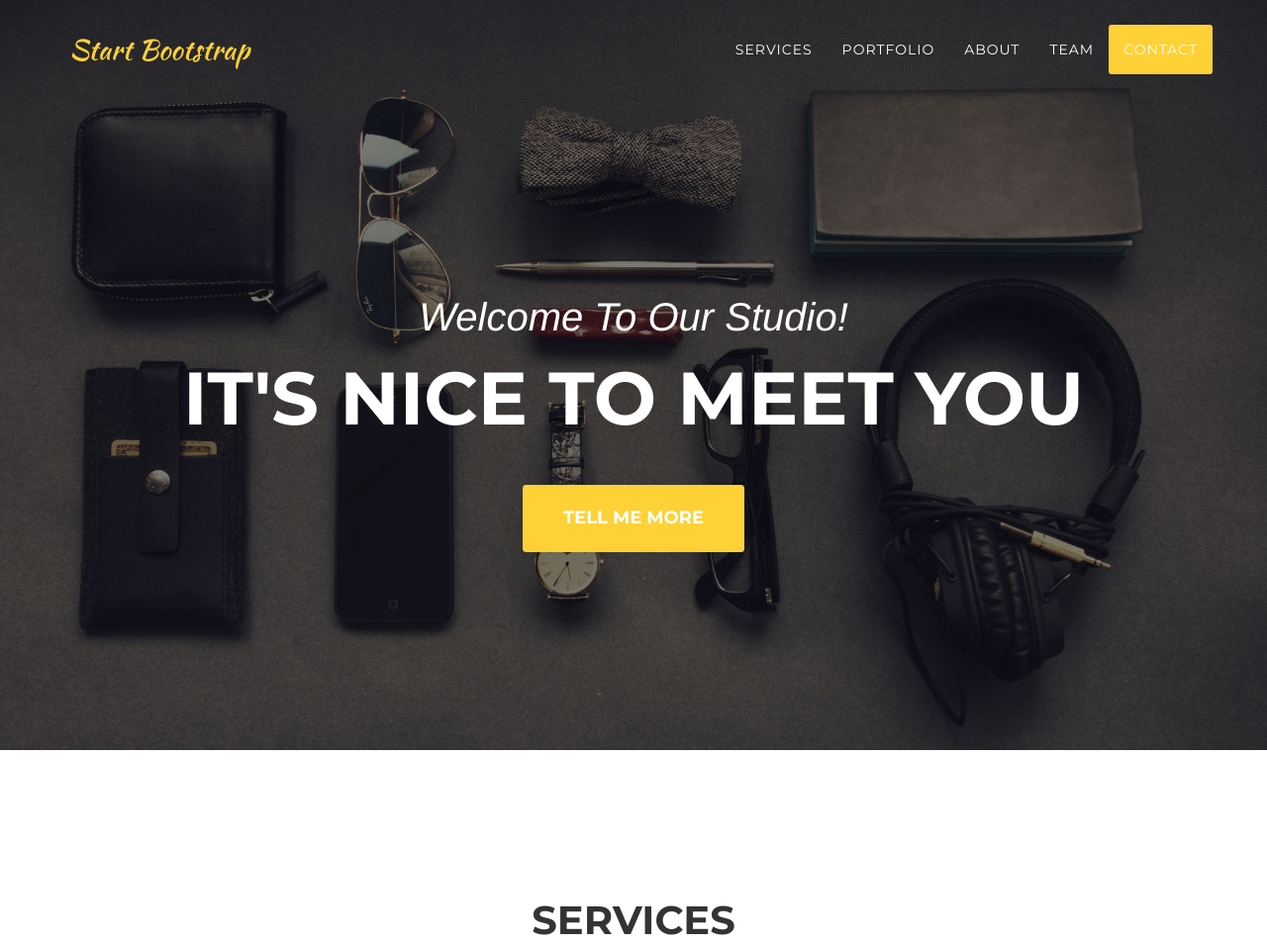
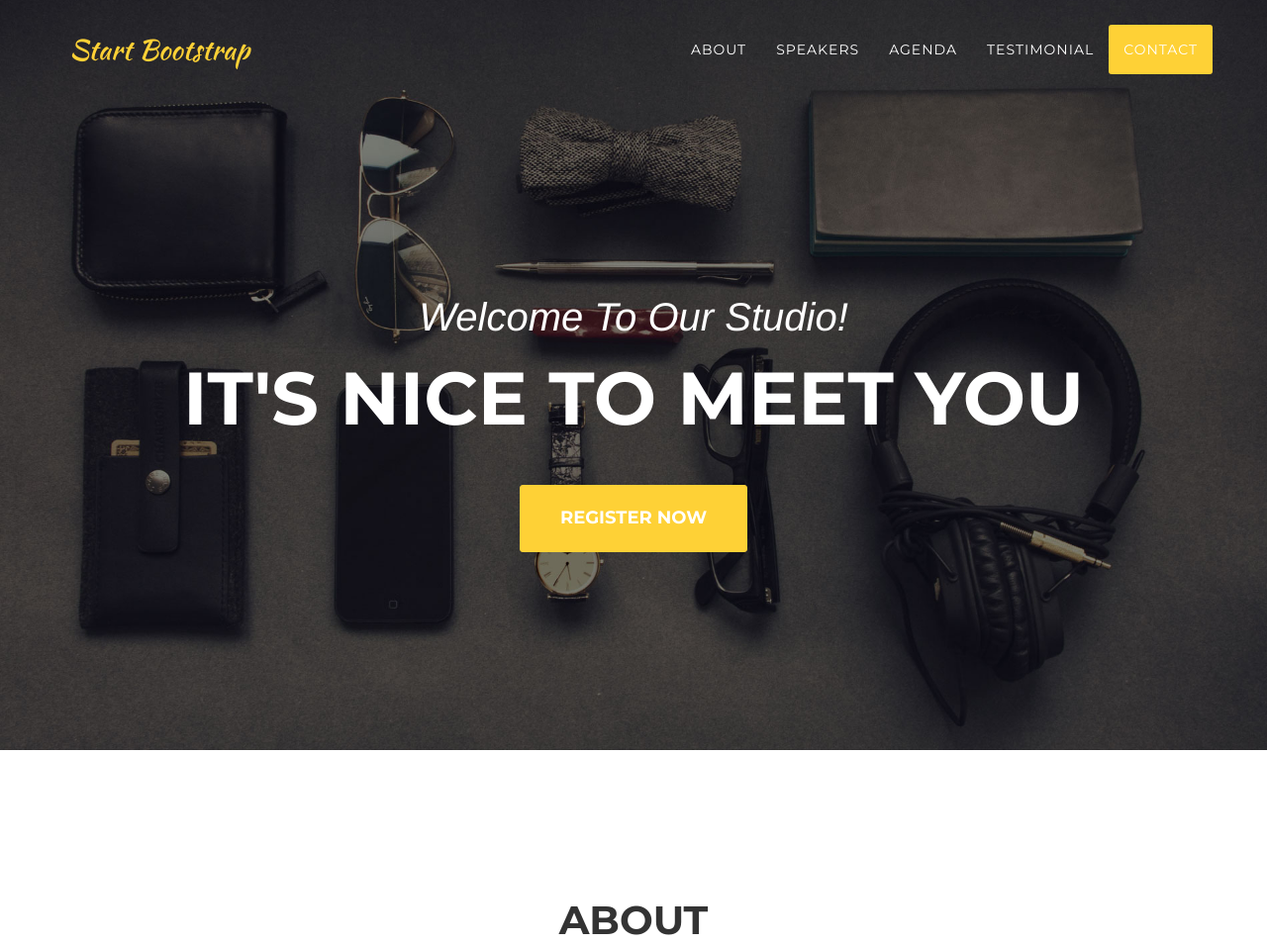
Before and after one commit to CultureSummit/culturesummit.github.io, a plain HTML site: page index.html in a window 1280 px wide. Shown: the top 955 px of the page at 99% size. Drawn offline with nearby package versions, Linux system fonts and the light colour scheme; a web font is replaced by a local one.

Commit message:
modification

```diff
--- a/index.html
+++ b/index.html
@@ -56,16 +56,16 @@
                         <a href="#page-top"></a>
                     </li>
                     <li>
-                        <a class="page-scroll" href="#services">Services</a>
+                        <a class="page-scroll" href="#services">About</a>
                     </li>
                     <li>
-                        <a class="page-scroll" href="#portfolio">Portfolio</a>
+                        <a class="page-scroll" href="#portfolio">Speakers</a>
                     </li>
                     <li>
-                        <a class="page-scroll" href="#about">About</a>
+                        <a class="page-scroll" href="#about">Agenda</a>
                     </li>
                     <li>
-                        <a class="page-scroll" href="#team">Team</a>
+                        <a class="page-scroll" href="#team">Testimonial</a>
                     </li>
                     <li>
                         <a class="page-scroll" href="#contact">Contact</a>
@@ -83,7 +83,7 @@
             <div class="intro-text">
                 <div class="intro-lead-in">Welcome To Our Studio!</div>
                 <div class="intro-heading">It's Nice To Meet You</div>
-                <a href="#services" class="page-scroll btn btn-xl">Tell Me More</a>
+                <a href="#services" class="page-scroll btn btn-xl">Register Now</a>
             </div>
         </div>
     </header>
@@ -93,7 +93,7 @@
         <div class="container">
             <div class="row">
                 <div class="col-lg-12 text-center">
-                    <h2 class="section-heading">Services</h2>
+                    <h2 class="section-heading">About</h2>
                     <h3 class="section-subheading text-muted">Lorem ipsum dolor sit amet consectetur.</h3>
                 </div>
             </div>
@@ -131,7 +131,7 @@
         <div class="container">
             <div class="row">
                 <div class="col-lg-12 text-center">
-                    <h2 class="section-heading">Portfolio</h2>
+                    <h2 class="section-heading">Speakers</h2>
                     <h3 class="section-subheading text-muted">Lorem ipsum dolor sit amet consectetur.</h3>
                 </div>
             </div>
@@ -229,7 +229,7 @@
         <div class="container">
             <div class="row">
                 <div class="col-lg-12 text-center">
-                    <h2 class="section-heading">About</h2>
+                    <h2 class="section-heading">Agenda</h2>
                     <h3 class="section-subheading text-muted">Lorem ipsum dolor sit amet consectetur.</h3>
                 </div>
             </div>
@@ -310,7 +310,7 @@
         <div class="container">
             <div class="row">
                 <div class="col-lg-12 text-center">
-                    <h2 class="section-heading">Our Amazing Team</h2>
+                    <h2 class="section-heading">Testimonial</h2>
                     <h3 class="section-subheading text-muted">Lorem ipsum dolor sit amet consectetur.</h3>
                 </div>
             </div>
```
